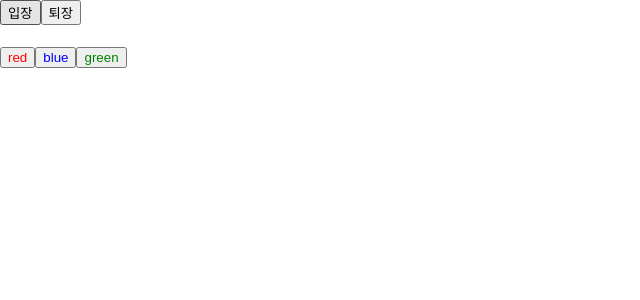
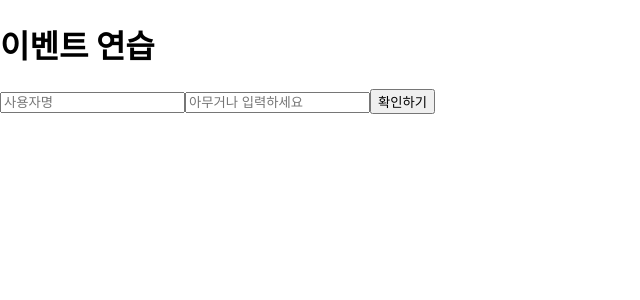
Before and after one commit to BahngJH/velopertReactTutorial, a React (Create React App) app: page / in a window 1280 px wide. Shown: the top 300 px of the page, without its empty margins (0-640 px from the left). Built offline with nearby package versions, Linux system fonts and the light colour scheme.

Commit message:
Event part#2 function

```diff
--- a/src/App.js
+++ b/src/App.js
@@ -1,9 +1,11 @@
 import React from "react";
-import Counter from "./Counter";
-import Say from "./Say";
+//import Counter from "./Counter";
+//import Say from "./Say";
+//import EventPractice_class from "./EventPractice_class";
+import EventPractice_function from "./EventPractice_function";
 
 const App = () => {
-  return <Say />;
+  return <EventPractice_function />;
 };
 
 export default App;
--- /dev/null
+++ b/src/EventPractice_function.js
@@ -0,0 +1,39 @@
+import React, { useState } from "react";
+
+const EventPractice_function = () => {
+  const [username, setUsername] = useState("");
+  const [message, setMessage] = useState("");
+  const onChangeUsername = e => setUsername(e.target.value);
+  const onChangeMessage = e => setMessage(e.target.value);
+  const onClick = () => {
+    alert(username + ":" + message);
+    setMessage("");
+    setUsername("");
+  };
+  const onKeyPress = e => {
+    if (e.key === "Enter") onClick();
+  };
+  return (
+    <div>
+      <h1>이벤트 연습</h1>
+      <input
+        type="text"
+        name="username"
+        placeholder="사용자명"
+        value={username}
+        onChange={onChangeUsername}
+      />
+      <input
+        type="text"
+        name="message"
+        placeholder="아무거나 입력하세요"
+        value={message}
+        onChange={onChangeMessage}
+        onKeyPress={onKeyPress}
+      />
+      <button onClick={onClick}>확인하기</button>
+    </div>
+  );
+};
+
+export default EventPractice_function;
```
Also changed, not shown: src/EventPractice_class.js (+39 -1 lines).
